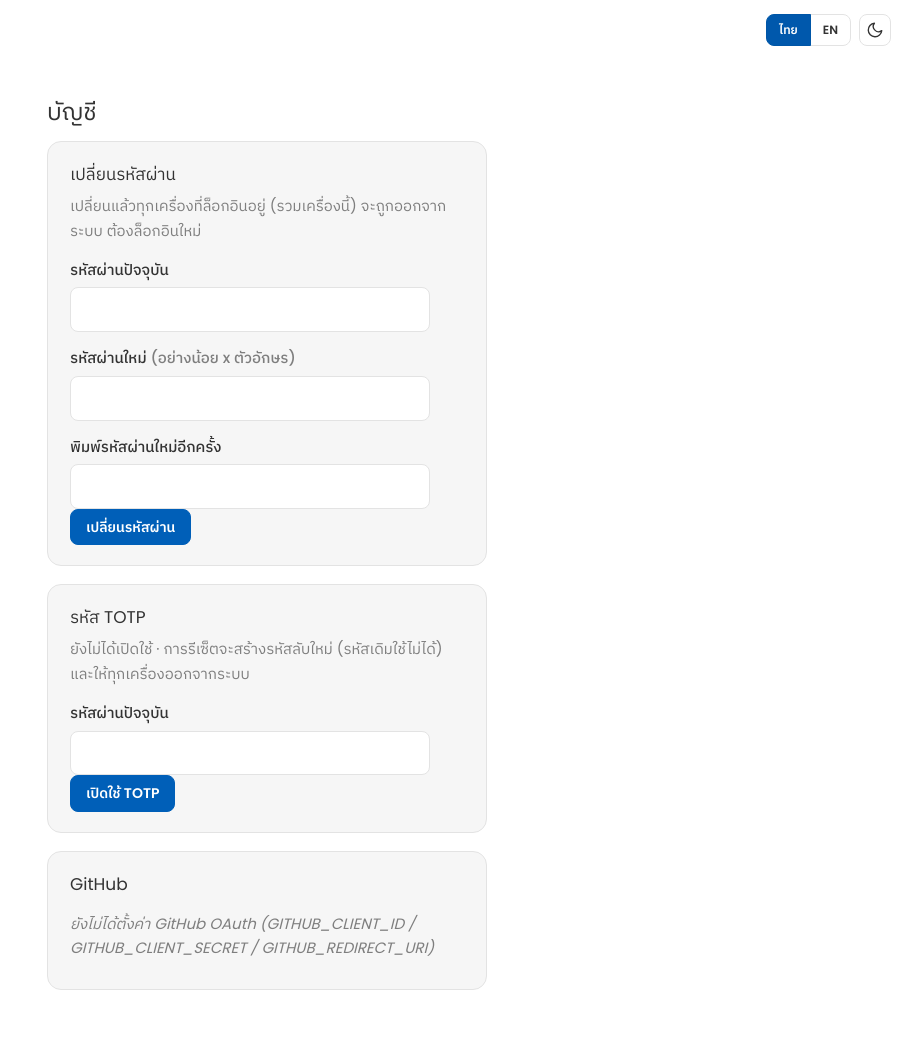
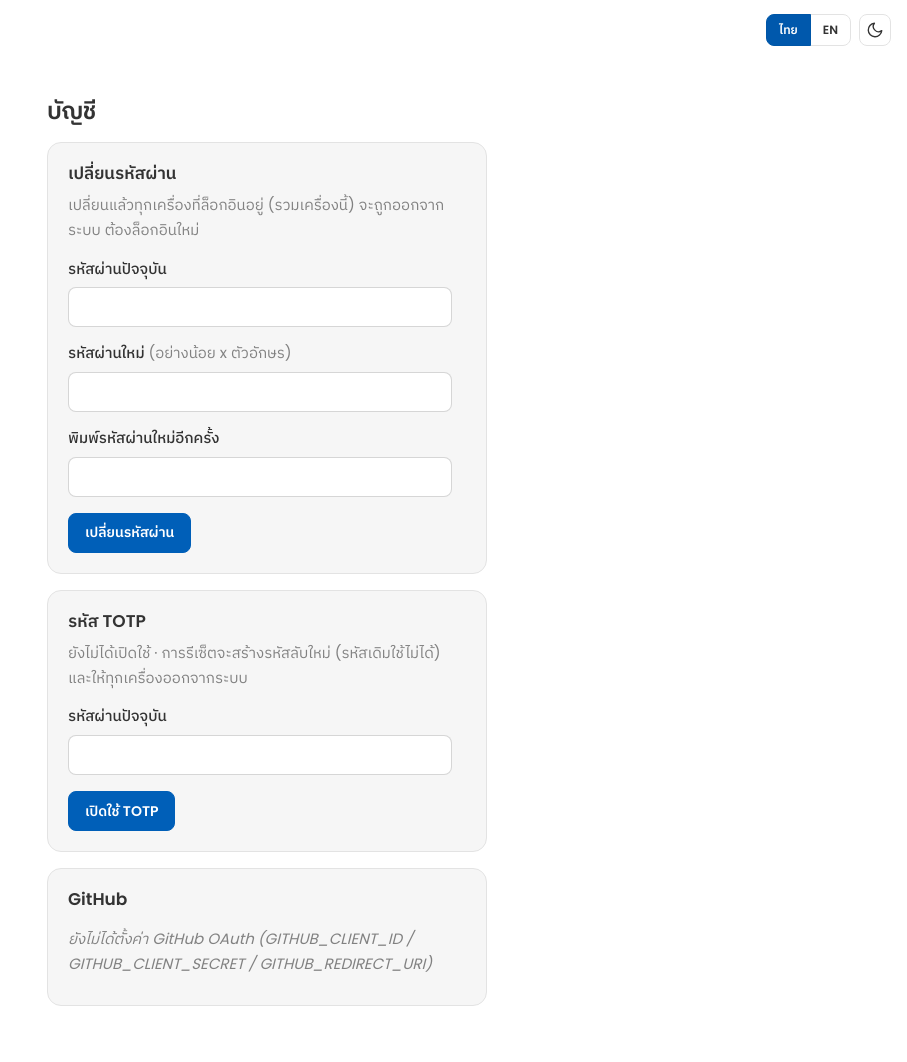
Before and after one commit to wachirawitraksa/portfolio, a FastAPI app: template api/app/templates/account.html in a window 1280 px wide. Shown: the whole page, without its empty margins (373-1280 px from the left). Before the commit the page ends 990 px from the top, so only its background shows below. Run offline with FastAPI, Linux system fonts and the light colour scheme; the template is opened without the code that fills it: most values are stand-ins (such as "Sample title", 1, 10 or a date in 2020); parts of the project's set-up code (start-up, migrations or seed data) failed here and were passed over.

Commit message:
add: (api) admin login, account, sessions and TOTP pages on Tailwind + daisyUI

```diff
--- a/api/app/templates/_ui.html
+++ b/api/app/templates/_ui.html
@@ -13,6 +13,7 @@
 {% set empty = "py-2 italic text-base-content/60" %}
 {% set missing = "text-[13px] text-warning" %}
 {% set link = "text-primary hover:underline" %}
+{% set code = "rounded-md bg-base-100 px-1.5 py-0.5 font-mono text-[13px] break-all" %}
 
 {# --- layout ---------------------------------------------------------------------------------------------- #}
 {% set page_head = "mb-4 flex flex-wrap items-end justify-between gap-3" %}
--- a/api/app/templates/account.html
+++ b/api/app/templates/account.html
@@ -1,50 +1,52 @@
 {% extends "base.html" %}
+{% import "_ui.html" as ui %}
+{% set tw = true %}
 {% block title %}บัญชี{% endblock %}
 {% block content %}
-<h1>บัญชี</h1>
-<p class="muted">{{ user.email }}</p>
-{% if error %}<p class="error" role="alert">{{ error | tr }}</p>{% endif %}
-{% if notice %}<p role="status">{{ notice | tr }}</p>{% endif %}
+<h1 class="{{ ui.h1 }}">บัญชี</h1>
+<p class="{{ ui.muted }} mb-4">{{ user.email }}</p>
+{% if error %}{% call ui.alert("error") %}{{ error | tr }}{% endcall %}{% endif %}
+{% if notice %}{% call ui.alert("ok") %}{{ notice | tr }}{% endcall %}{% endif %}
 
-<section class="card">
-  <h2>เปลี่ยนรหัสผ่าน</h2>
-  <p class="muted">เปลี่ยนแล้วทุกเครื่องที่ล็อกอินอยู่ (รวมเครื่องนี้) จะถูกออกจากระบบ ต้องล็อกอินใหม่</p>
-  <form method="post" action="/account/password" hx-boost="false" style="max-width: 360px">
+<section class="{{ ui.card }}">
+  <h2 class="{{ ui.h2 }}">เปลี่ยนรหัสผ่าน</h2>
+  <p class="{{ ui.muted }} mb-2">เปลี่ยนแล้วทุกเครื่องที่ล็อกอินอยู่ (รวมเครื่องนี้) จะถูกออกจากระบบ ต้องล็อกอินใหม่</p>
+  <form method="post" action="/account/password" hx-boost="false" class="max-w-sm">
     <input type="hidden" name="csrf_token" value="{{ csrf }}">
-    <label for="current_password">รหัสผ่านปัจจุบัน</label>
-    <input id="current_password" name="current_password" type="password" autocomplete="current-password" required>
-    <label for="new_password">รหัสผ่านใหม่ <span class="muted">(อย่างน้อย {{ min_password }} ตัวอักษร)</span></label>
-    <input id="new_password" name="new_password" type="password" autocomplete="new-password" minlength="{{ min_password }}" required>
-    <label for="confirm_password">พิมพ์รหัสผ่านใหม่อีกครั้ง</label>
-    <input id="confirm_password" name="confirm_password" type="password" autocomplete="new-password" required>
-    <p><button>เปลี่ยนรหัสผ่าน</button></p>
+    <label class="{{ ui.label }}" for="current_password">รหัสผ่านปัจจุบัน</label>
+    <input class="{{ ui.input }}" id="current_password" name="current_password" type="password" autocomplete="current-password" required>
+    <label class="{{ ui.label }}" for="new_password">รหัสผ่านใหม่ <span class="font-normal {{ ui.muted }}">(อย่างน้อย {{ min_password }} ตัวอักษร)</span></label>
+    <input class="{{ ui.input }}" id="new_password" name="new_password" type="password" autocomplete="new-password" minlength="{{ min_password }}" required>
+    <label class="{{ ui.label }}" for="confirm_password">พิมพ์รหัสผ่านใหม่อีกครั้ง</label>
+    <input class="{{ ui.input }}" id="confirm_password" name="confirm_password" type="password" autocomplete="new-password" required>
+    <button class="{{ ui.btn_primary }} mt-4">เปลี่ยนรหัสผ่าน</button>
   </form>
 </section>
 
-<section class="card">
-  <h2>รหัส TOTP</h2>
-  <p class="muted">{% if has_totp %}เปิดใช้อยู่{% else %}ยังไม่ได้เปิดใช้{% endif %} · การรีเซ็ตจะสร้างรหัสลับใหม่ (รหัสเดิมใช้ไม่ได้) และให้ทุกเครื่องออกจากระบบ</p>
-  <form method="post" action="/account/totp/reset" hx-boost="false" style="max-width: 360px">
+<section class="{{ ui.card }}">
+  <h2 class="{{ ui.h2 }}">รหัส TOTP</h2>
+  <p class="{{ ui.muted }} mb-2">{% if has_totp %}เปิดใช้อยู่{% else %}ยังไม่ได้เปิดใช้{% endif %} · การรีเซ็ตจะสร้างรหัสลับใหม่ (รหัสเดิมใช้ไม่ได้) และให้ทุกเครื่องออกจากระบบ</p>
+  <form method="post" action="/account/totp/reset" hx-boost="false" class="max-w-sm">
     <input type="hidden" name="csrf_token" value="{{ csrf }}">
-    <label for="totp_password">รหัสผ่านปัจจุบัน</label>
-    <input id="totp_password" name="current_password" type="password" autocomplete="current-password" required>
-    <p><button>{% if has_totp %}รีเซ็ต TOTP{% else %}เปิดใช้ TOTP{% endif %}</button></p>
+    <label class="{{ ui.label }}" for="totp_password">รหัสผ่านปัจจุบัน</label>
+    <input class="{{ ui.input }}" id="totp_password" name="current_password" type="password" autocomplete="current-password" required>
+    <button class="{{ ui.btn_primary }} mt-4">{% if has_totp %}รีเซ็ต TOTP{% else %}เปิดใช้ TOTP{% endif %}</button>
   </form>
 </section>
 
-<section class="card">
-  <h2>GitHub</h2>
+<section class="{{ ui.card }}">
+  <h2 class="{{ ui.h2 }}">GitHub</h2>
   {% if not github_enabled %}
-  <p class="empty">ยังไม่ได้ตั้งค่า GitHub OAuth (GITHUB_CLIENT_ID / GITHUB_CLIENT_SECRET / GITHUB_REDIRECT_URI)</p>
+  <p class="{{ ui.empty }}">ยังไม่ได้ตั้งค่า GitHub OAuth (GITHUB_CLIENT_ID / GITHUB_CLIENT_SECRET / GITHUB_REDIRECT_URI)</p>
   {% elif github_linked %}
   <p>เชื่อมกับบัญชี GitHub แล้ว ล็อกอินด้วยปุ่ม GitHub ได้</p>
   <form method="post" action="/account/github/unlink" class="inline">
-    <input type="hidden" name="csrf_token" value="{{ csrf }}"><button>ยกเลิกการเชื่อม</button>
+    <input type="hidden" name="csrf_token" value="{{ csrf }}"><button class="{{ ui.btn }}">ยกเลิกการเชื่อม</button>
   </form>
   {% else %}
   <p>เชื่อมบัญชี GitHub ของคุณ เพื่อล็อกอินด้วยปุ่ม GitHub ได้ (ใช้ได้เฉพาะบัญชีที่เชื่อมไว้ ระบบไม่สร้างบัญชีใหม่ให้ใคร)</p>
   <form method="post" action="/account/github/link" hx-boost="false" class="inline">
-    <input type="hidden" name="csrf_token" value="{{ csrf }}"><button>เชื่อมบัญชี GitHub</button>
+    <input type="hidden" name="csrf_token" value="{{ csrf }}"><button class="{{ ui.btn_primary }}">เชื่อมบัญชี GitHub</button>
   </form>
   {% endif %}
 </section>
```
Also changed, not shown: api/app/templates/login.html (+13 -11 lines), api/app/templates/sessions.html (+10 -6 lines), api/app/templates/totp_reset.html (+10 -8 lines), api/app/static/admin.css.
